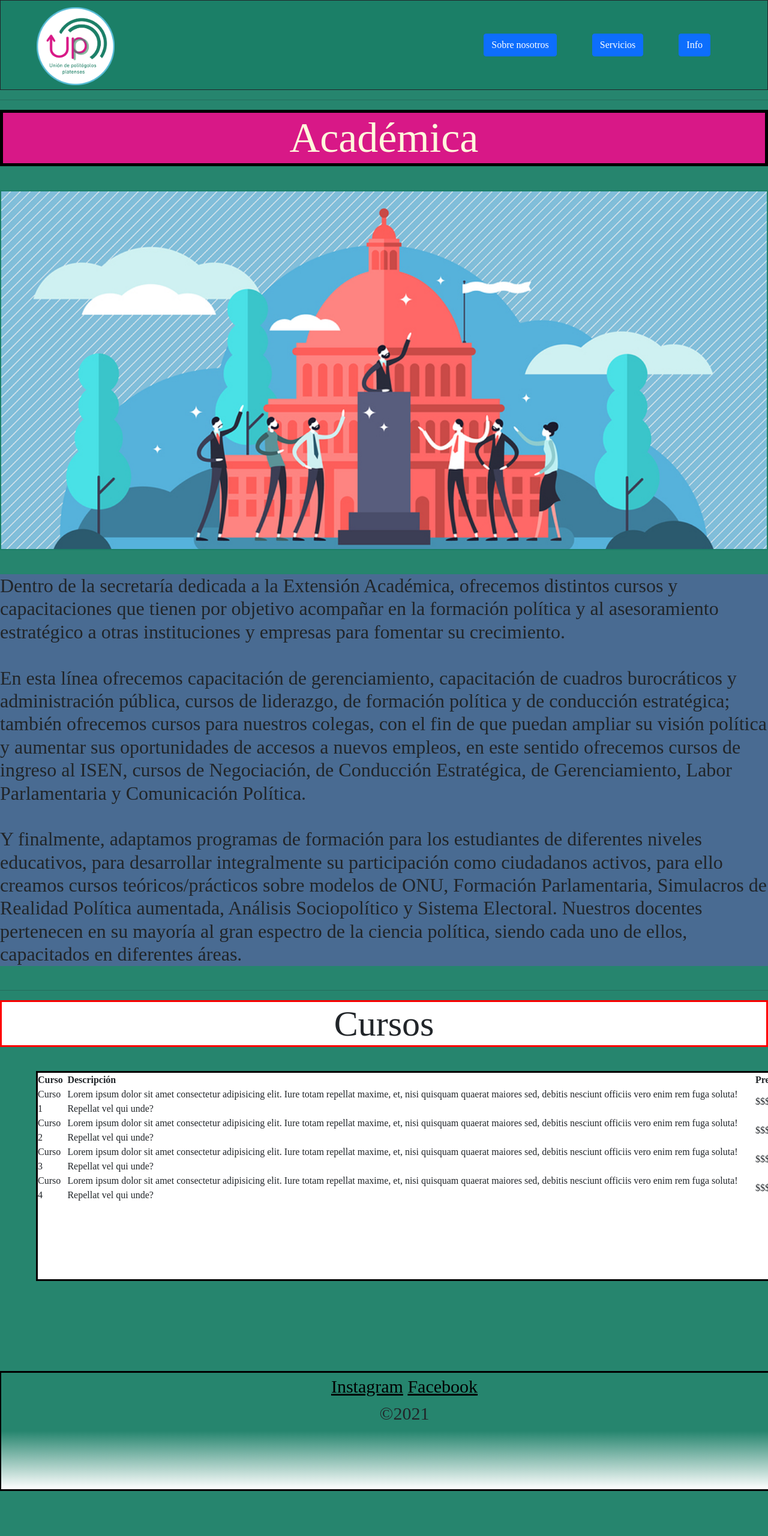
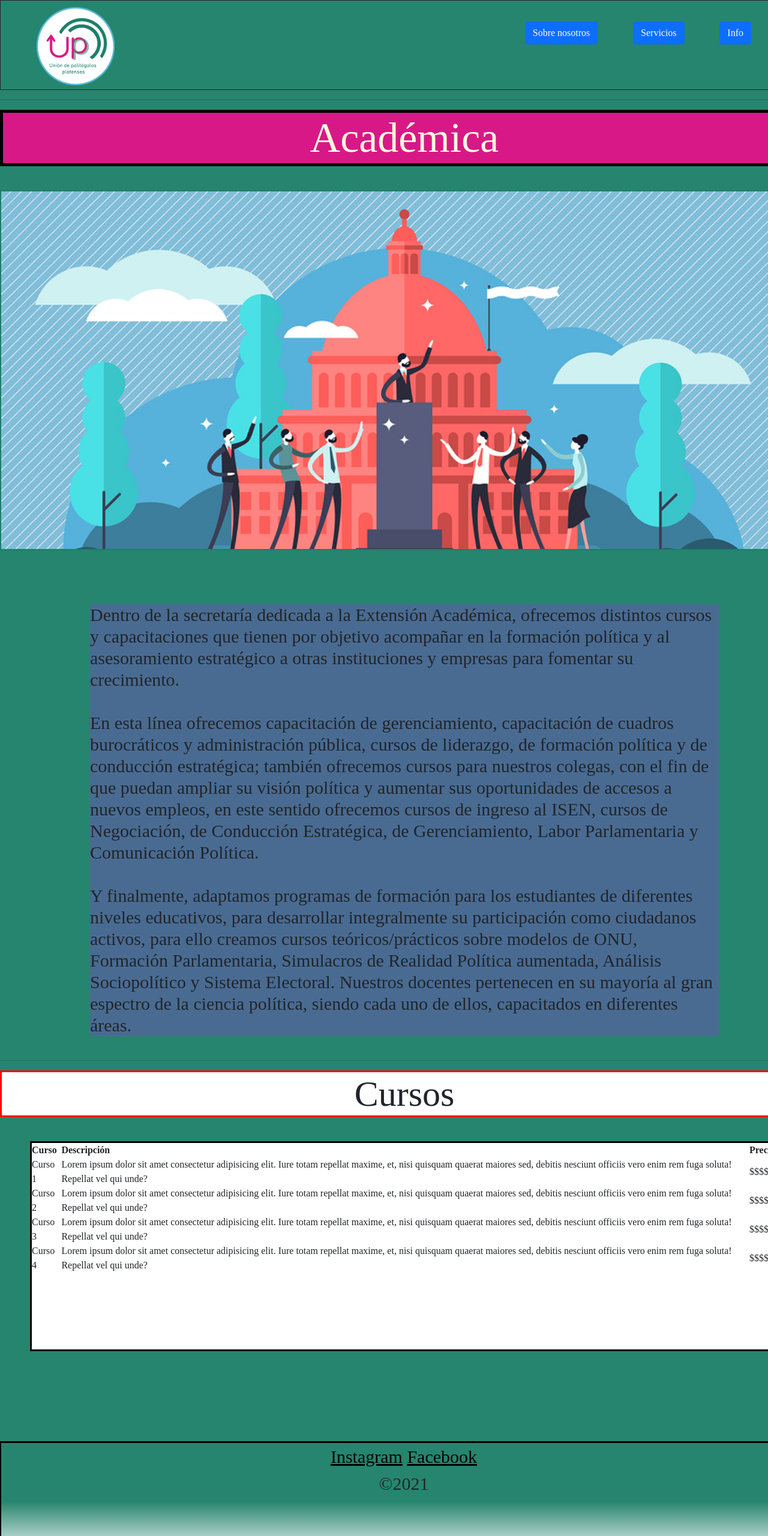
Before and after one commit to franrugnia16/UP, a plain HTML site: page pages/Academica.html in a window 1280 px wide. Shown: the top 2560 px of the page at 60% size. Before the commit the page ends 2485 px from the top, so only its background shows below. Drawn offline with nearby package versions, Linux system fonts and the light colour scheme; a web font is replaced by a local one.

Commit message:
termino de corregir el responsive

```diff
--- a/style/style-academica.css
+++ b/style/style-academica.css
@@ -158,3 +158,147 @@
     border: 3px solid black;
     background-image: linear-gradient(to bottom,  #26856e, #26856e, white);
 }
+
+/* medida celular */
+@media screen and (max-width: 480px) {
+    header {
+        background-color: #d81887;
+        width: 480px;
+    }
+    header .logo img {
+        margin-left: -50px;
+        margin-right: 10px;
+        width: 110px;
+    }
+    header .menu ul {
+        margin-left: 21px;
+        margin-top: 5px;
+    }
+    .academica .H1 {
+        width: 480px;
+    }
+    #foto.fotoAcad {
+        width: 480px;
+    }
+    .texto {
+        font-size: 30px;
+        width: 400px;
+        margin-left: 40px;
+    }
+    .main .tabla {
+        margin-bottom: 40px;
+        margin-top: 40px;
+        min-height: 350px;
+        background-color: white;
+        display: grid;
+        width: 400px;
+        margin-left: 40px;
+        border: 3px solid black;
+    }
+    .pie .gradient{
+        width: 480px;
+        height: 150px;
+        border: 3px solid black;
+        background-color: cadetblue;
+    }
+    .pie a {
+        color: black;
+    }
+}
+
+/* medida del cel hasta tablet */
+@media screen and (min-width: 481px) {
+    header {
+        background-color: #d81887;
+        font-size: 15px;
+        width: 1024px;
+    }
+    .header .menu {
+        margin-left: 20px;
+    }
+    header .menu ul {
+        margin-top: 10px;
+    }
+    .academica .H1 {
+        width: 1024px;
+    }
+    #foto.fotoAcad {
+        width: 1024px;
+    }
+    .texto {
+        font-size: 30px;
+        width: 900px;
+        margin-left: 60px;
+    }
+    .cursos {
+        width: 1024px;
+    }
+    .main .tabla {
+        margin-bottom: 40px;
+        margin-top: 40px;
+        min-height: 350px;
+        background-color: white;
+        display: grid;
+        width: 950px;
+        margin-left: 40px;
+        border: 3px solid black;
+    }
+    .pie .gradient {
+        width: 1024px;
+        height: 200px;
+        border: 3px solid black;
+        background-color: cadetblue;
+}
+
+/* medida pantalla laptop etc */
+@media (min-width: 1024px) {
+    body {
+        grid-template-areas:
+        "encabezado"
+        "principal"
+        "pie";
+    }
+    header {
+        width: 1348px;
+        background-color: #26856e;
+    }
+    .academica .H1 {
+        width: 1348px;
+    }
+    #foto.fotoAcad {
+        width: 1348px;
+    }
+    .texto {
+        width: 1048px;
+        margin-left: 150px;
+        margin-top: 90px;
+    }
+    .cursos {
+        width: 1348px;
+    }
+    .main .tabla {
+        margin-bottom: 40px;
+        margin-top: 40px;
+        min-height: 350px;
+        background-color: white;
+        display: grid;
+        width: 1250px;
+        margin-left: 50px;
+        border: 3px solid black;
+    }
+    .pie a {
+        color: black;
+    }
+    .pie {
+        margin-left: 45px;
+        margin-top: 150px;
+    }
+    .pie .gradient {
+        width: 1348px;
+        height: 200px;
+        margin-left: -46px;
+        border: 3px solid black;
+        background-image: linear-gradient(to bottom, #26856e, #26856e, white);
+    }
+}
+}
--- a/style/style-extension.css
+++ b/style/style-extension.css
@@ -114,3 +114,112 @@
     border: 3px solid black;
     background-image: linear-gradient(to bottom,  #26856e, #26856e, white);
 }
+
+/* medida celular */
+@media screen and (max-width: 480px) {
+    header {
+        background-color: #d81887;
+        width: 480px;
+    }
+    header .logo img {
+        margin-left: -50px;
+        margin-right: 10px;
+        width: 110px;
+    }
+    header .menu ul {
+        margin-left: 21px;
+        margin-top: 5px;
+    }
+    .extension .H1 {
+        width: 480px;
+    }
+    #foto.fotoExten {
+        width: 480px;
+    }
+    .texto {
+        font-size: 30px;
+        width: 400px;
+        margin-left: 40px;
+        margin-top: -100px;
+    }
+    .pie .gradient{
+        width: 480px;
+        height: 150px;
+        border: 3px solid black;
+        background-color: cadetblue;
+    }
+    .pie a {
+        color: black;
+    }
+}
+
+/* medida del cel hasta tablet */
+@media screen and (min-width: 481px) {
+    header {
+        background-color: #d81887;
+        font-size: 15px;
+        width: 1024px;
+    }
+    .header .menu {
+        margin-left: 20px;
+    }
+    header .menu ul {
+        margin-top: 10px;
+    }
+    .extension .H1 {
+        width: 1024px;
+    }
+    #foto.fotoExten {
+        width: 1024px;
+    }
+    .texto {
+        font-size: 30px;
+        width: 900px;
+        margin-left: 60px;
+    }
+    .pie .gradient {
+        width: 1024px;
+        height: 200px;
+        border: 3px solid black;
+        background-color: cadetblue;
+}
+
+/* medida pantalla laptop etc */
+@media (min-width: 1024px) {
+    body {
+        grid-template-areas:
+        "encabezado"
+        "principal"
+        "pie";
+    }
+    header {
+        width: 1348px;
+        background-color: #26856e;
+    }
+    .extension .H1 {
+        width: 1348px;
+    }
+    #foto.fotoExten {
+        width: 1340px;
+    }
+    .texto {
+        width: 1048px;
+        margin-left: 150px;
+        margin-top: 90px;
+    }
+    .pie a {
+        color: black;
+    }
+    .pie {
+        margin-left: 45px;
+        margin-top: 150px;
+    }
+    .pie .gradient {
+        width: 1348px;
+        height: 200px;
+        margin-left: -46px;
+        border: 3px solid black;
+        background-image: linear-gradient(to bottom, #26856e, #26856e, white);
+    }
+}
+}
```
